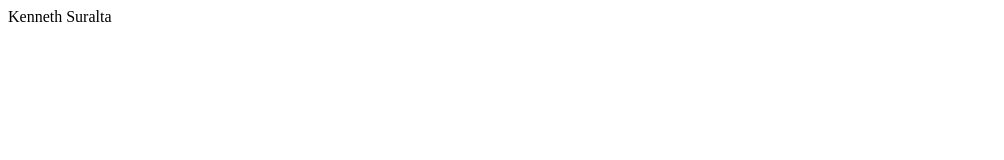
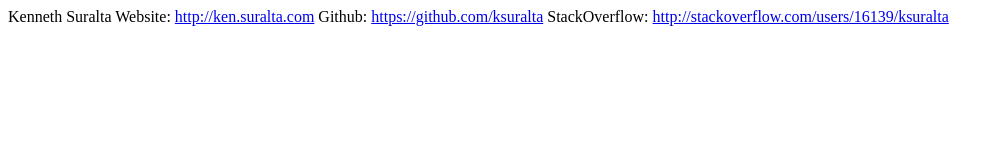
Before and after one commit to ksuralta/ksuralta.github.io, a plain HTML site: page index.html in a window 1280 px wide. Shown: the whole page, without its empty margins (0-1004 px from the left). Drawn offline with Linux system fonts and the light colour scheme.

Commit message:
Update index.html

```diff
--- a/index.html
+++ b/index.html
@@ -1 +1,5 @@
 Kenneth Suralta
+
+Website: <a href="http://ken.suralta.com">http://ken.suralta.com</a>
+Github: <a href="https://github.com/ksuralta">https://github.com/ksuralta</a>
+StackOverflow: <a href="http://stackoverflow.com/users/16139/ksuralta">http://stackoverflow.com/users/16139/ksuralta</a>
```
